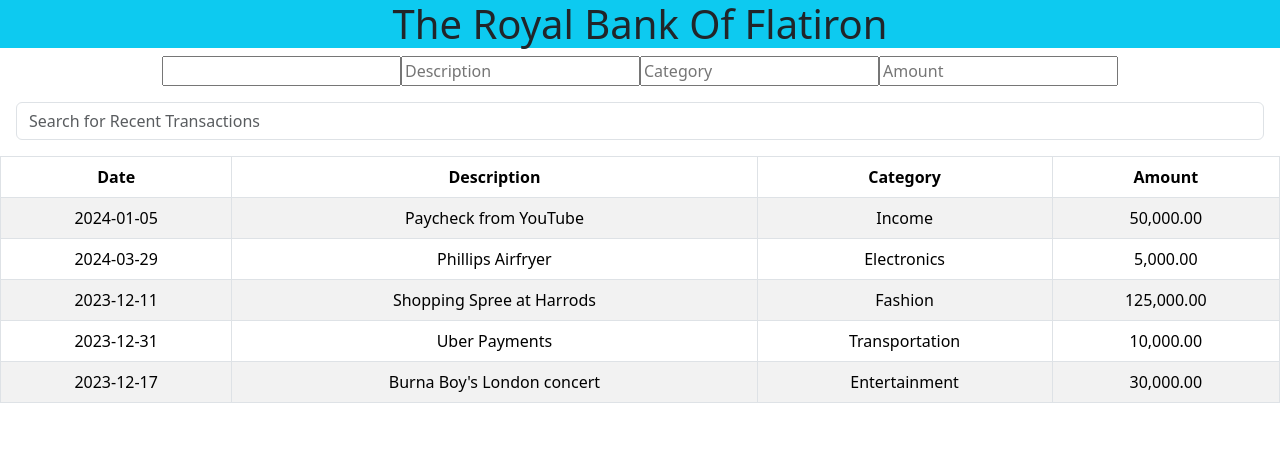
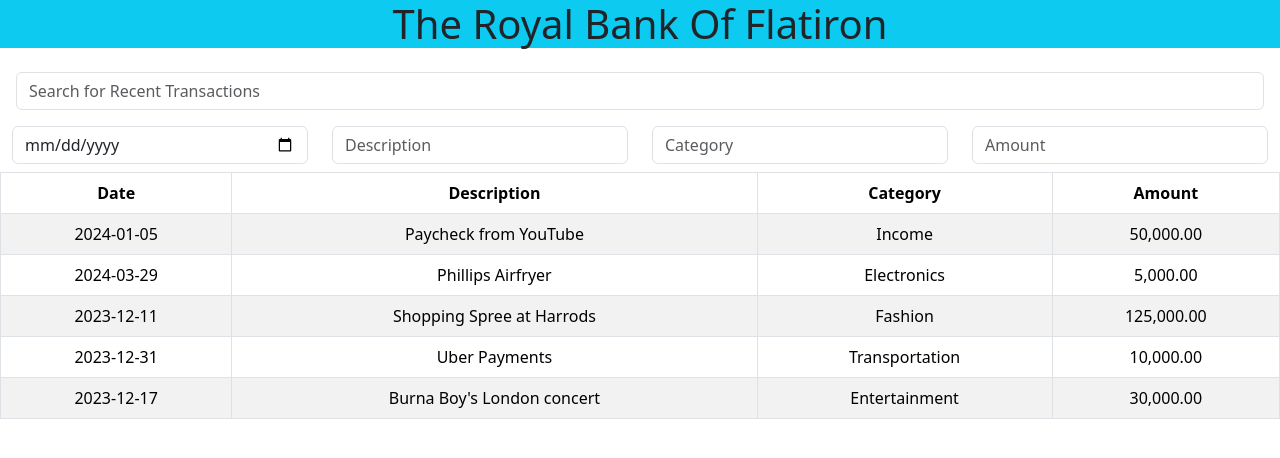
Before and after one commit to Mitchelle-Tamnai/Phase2-WK1-CodeChallenge, a React (Create React App) app: page / in a window 1280 px wide. Shown: the top 458 px of the page. Built offline with nearby package versions, Linux system fonts and the light colour scheme.

Commit message:
Commit changes

```diff
--- a/src/App.js
+++ b/src/App.js
@@ -1,13 +1,11 @@
 import './App.css';
 import Table from './components/Table';
 import Header from './components/Header';
-import Form from './components/Form';
 
 function App() {
   return (
     <div className="App text-center">
       <Header/>
-      <Form/>
       <Table/>
     </div>
   );
--- a/src/components/Form.js
+++ /dev/null
@@ -1,18 +0,0 @@
-import React from "react";
-
-function Form() {
-
-    return (
-        <>
-            <form>
-                <input placeholder=""></input>
-                <input placeholder="Description"></input>
-                <input placeholder="Category"></input>
-                <input placeholder="Amount"></input>
-            </form>
-        </>
-    )
-
-}
-
-export default Form
--- a/src/components/Table.js
+++ b/src/components/Table.js
@@ -57,11 +57,23 @@ function Table() {
             <div className="p-3">
                 <input onChange={filterItems} className="form-control me-2" type="search" placeholder="Search for Recent Transactions"/>
             </div>
-            <div>
-                <form>
+            <div class="container-fluid">
+    <form class="row">
+        <div class="col-lg-3 col-md-4 col-sm-6">
+            <input class="form-control mb-2" type="date" placeholder=""/>
+        </div>
+        <div class="col-lg-3 col-md-4 col-sm-6">
+            <input class="form-control mb-2" type="text" placeholder="Description"/>
+        </div>
+        <div class="col-lg-3 col-md-4 col-sm-6">
+            <input class="form-control mb-2" type="text" placeholder="Category"/>
+        </div>
+        <div class="col-lg-3 col-md-4 col-sm-6">
+            <input class="form-control mb-2" type="text" placeholder="Amount"/>
+        </div>
+    </form>
+</div>
 
-                </form>
-            </div>
             <table className="table table-bordered table-striped">
                 <thead>
                     <tr>
```
